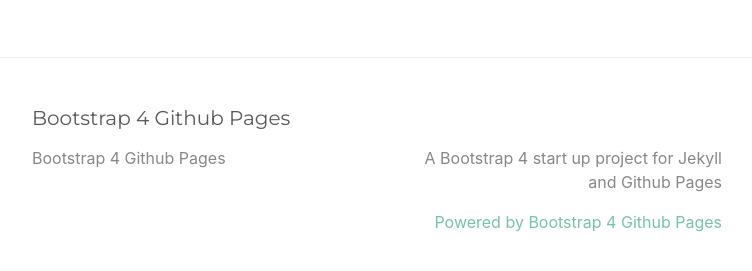
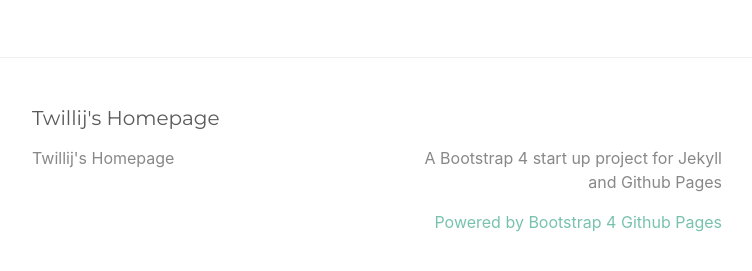
Before and after one commit to Twillij/twillij.github.io, a Jekyll site: the page built from index.md, in a window 1280 px wide and 900 px high, scrolled down 2416 px. Shown: the part 602-873 px from the top of the window, without its empty margins (263-1015 px from the left). Built offline with Jekyll 4.4.1, drawn with Linux system fonts in a browser that asks for light colours; some of the changed text lies outside the part shown.

Commit message:
title change

```diff
--- a/_config.yml
+++ b/_config.yml
@@ -13,7 +13,7 @@
 # you will see them accessed via {{ site.title }}, {{ site.email }}, and so on.
 # You can create any custom variable you would like, and they will be accessible
 # in the templates via {{ site.myvariable }}.
-title: Bootstrap 4 Github Pages
+title: Twillij's Homepage
 email: ""
 description: >- # this means to ignore newlines until "baseurl:"
   A Bootstrap 4 start up project for Jekyll and Github Pages
```
